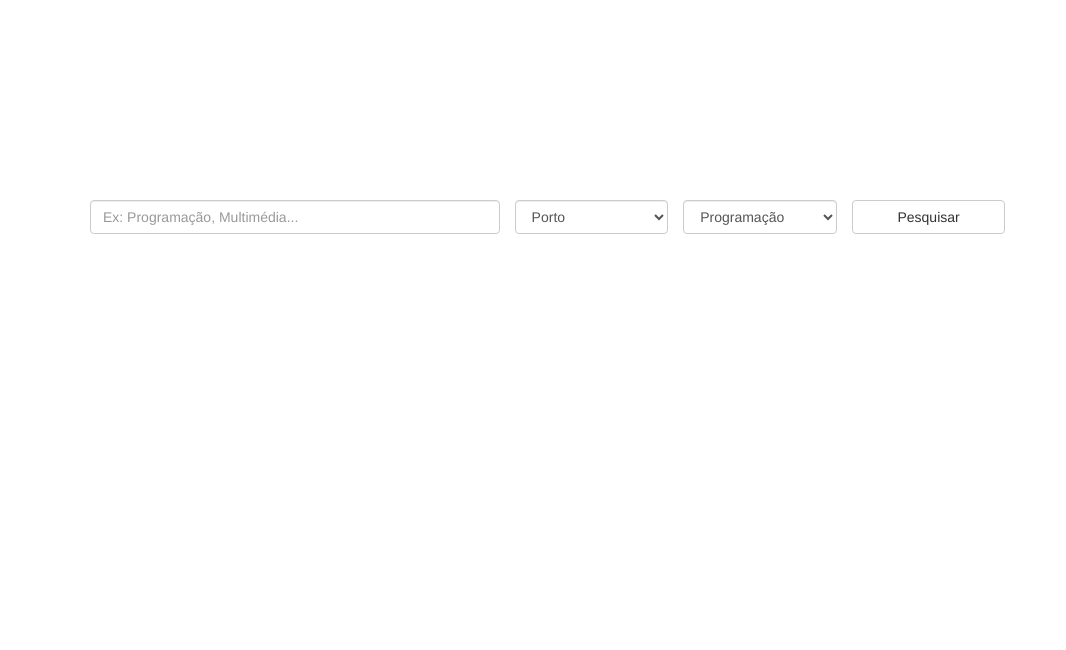
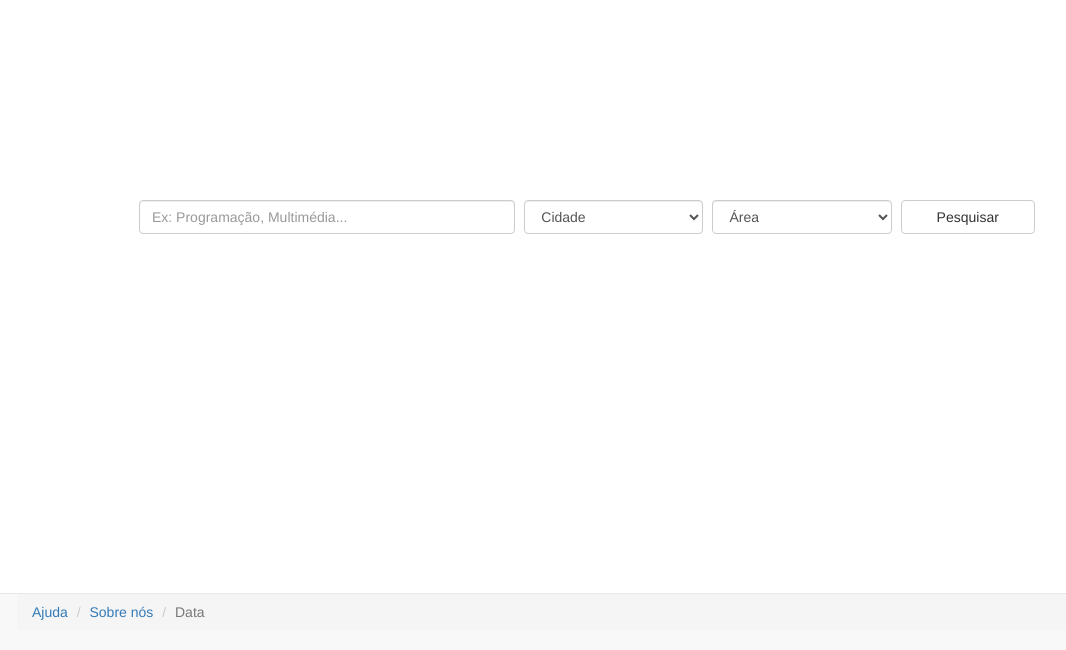
Before and after one commit to Arkacode/Projeto2, a PHP site: page / in a window 1280 px wide. Shown: the part 150-800 px from the top of the page, without its empty margins (53-1119 px from the left). Run offline with PHP 8.4, Linux system fonts and the light colour scheme; grey boxes labelled with a size stand in for pictures from a placeholder-image service; some libraries are stand-ins or nearby versions.

Commit message:
add footer centrar botoes etc

```diff
--- a/css/master.css
+++ b/css/master.css
@@ -2,7 +2,7 @@
   margin-left:5px;
 }
 .main{
-	width:80%;
+	width:70%;
 	margin: 350px auto;
 	float: none;
 	display: block;
@@ -11,17 +11,16 @@
 .textbox-search {
   display: block;
   position: relative;
-  width:40%;
+  width:42%;
   float:left;
   color:#000;
-  margin-left: 15px;
-  margin-right: 15px;
 }
 .combox{
-  width: 15%;
+  width: 20%;
+  margin-left: 1%;
   float: left;
-  margin-right: 15px;
 }
 .search{
+  margin-left: 1%;
   width: 15%;
 }
--- a/index.html
+++ b/index.html
@@ -45,18 +45,31 @@
         <div class="main">
           <input type="text" class="form-control textbox-search" placeholder="Ex: Programação, Multimédia...">
           <select class="form-control combox">
+            <option disabled selected value>Cidade</option>
             <option value="porto">Porto</option>
             <option value="lisboa">Lisboa</option>
             <option value="algarve">Algarve</option>
           </select>
           <select class="form-control combox">
+            <option disabled selected value>Área</option>
             <option value="programação">Programação</option>
             <option value="arquitetura">Arquitetura</option>
             <option value="callcenter">Call Center</option>
           </select>
           <button type="button" class="btn btn-default search">Pesquisar</button>
         </div>
-      <script type="text/javascript" src="./js/jquery-3.1.1.min.js"></script>
-      <script type="text/javascript" src="./js/bootstrap.min.js"></script>
+        <footer>
+          <nav class="navbar navbar-default navbar-fixed-bottom" role="navigation">
+            <div class="container">
+              <ol class="breadcrumb">
+                <li><a href="#">Ajuda</a></li>
+                <li><a href="#">Sobre nós</a></li>
+                <li class="active">Data</li>
+              </ol>
+            </div>
+      </nav>
+        </footer>
+        <script type="text/javascript" src="./js/jquery-3.1.1.min.js"></script>
+        <script type="text/javascript" src="./js/bootstrap.min.js"></script>
   </body>
 </html>
```
